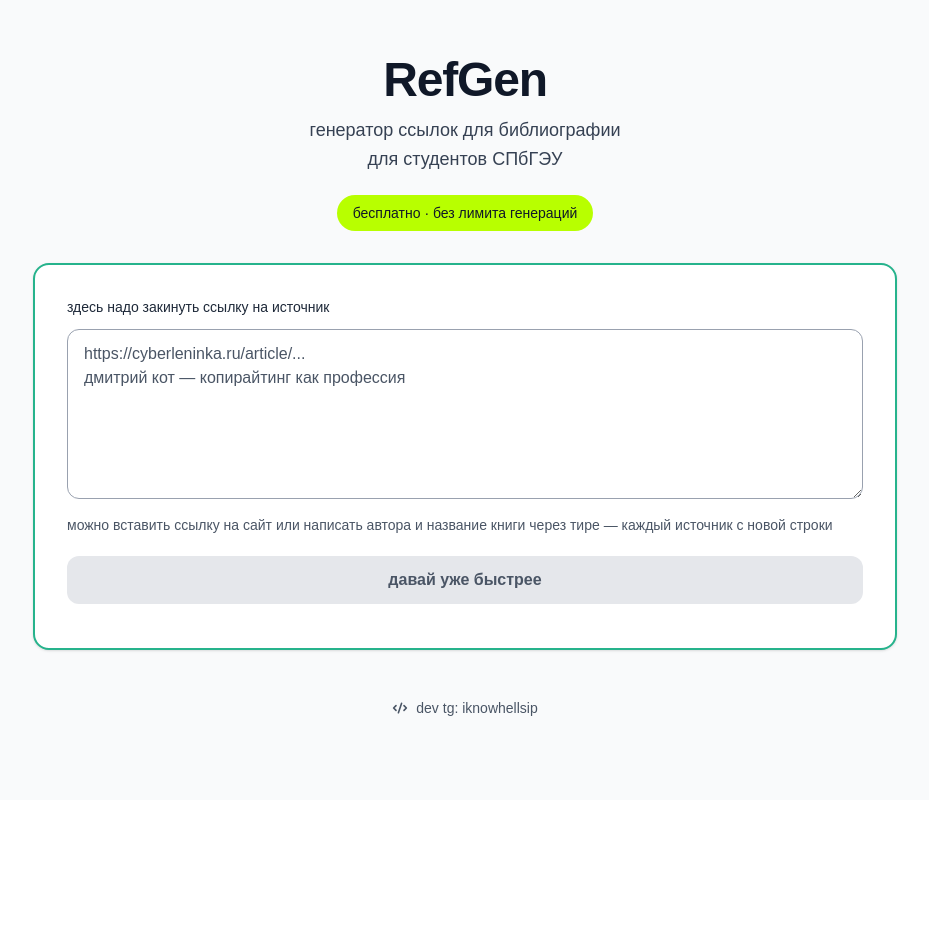
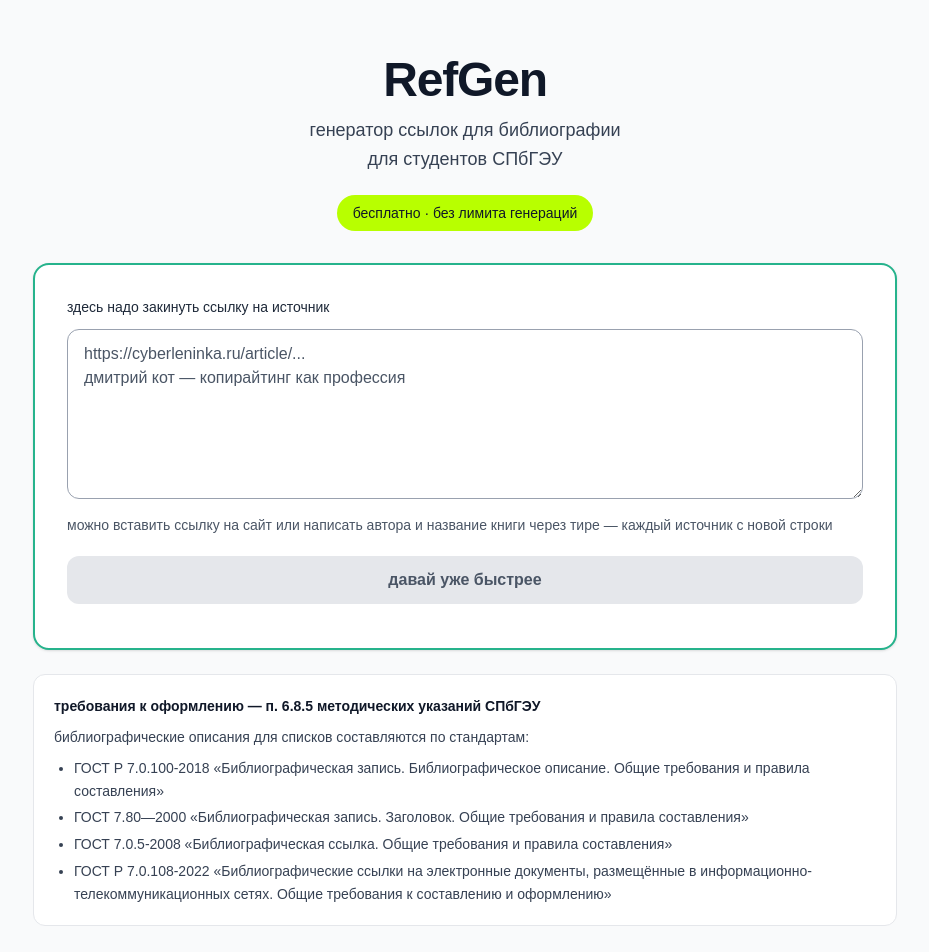
Before and after one commit to juhnolrd/refgen, a Next.js app: page / in a window 1280 px wide. Shown: the top 952 px of the page, without its empty margins (175-1104 px from the left). Before the commit the page ends 800 px from the top, so only its background shows below. Built offline with nearby package versions, Linux system fonts and the light colour scheme.

Commit message:
feat: alphabetical sorting + GOST requirements section

```diff
--- a/app/page.tsx
+++ b/app/page.tsx
@@ -251,6 +251,15 @@
           setProgress({ done: index + 1, total: lines.length });
         }
       }
+
+
+      // Сортируем весь список по алфавиту после обработки всех источников
+      setCitations((previous) => {
+        const sorted = [...previous].sort((a, b) =>
+          a.citation.localeCompare(b.citation, 'ru', { sensitivity: 'base' }),
+        );
+        return sorted;
+      });
     } finally {
       running.current = false;
       setLoading(false);
@@ -365,6 +374,35 @@
         </form>
 
 
+        <section className="mt-6 rounded-xl border border-gray-200 bg-white p-5 text-sm leading-relaxed text-gray-700">
+          <h2 className="mb-2 font-semibold text-gray-900">
+            требования к оформлению — п. 6.8.5 методических указаний СПбГЭУ
+          </h2>
+          <p>
+            библиографические описания для списков составляются по стандартам:
+          </p>
+          <ul className="mt-2 list-disc space-y-1 pl-5">
+            <li>
+              ГОСТ Р 7.0.100-2018 «Библиографическая запись. Библиографическое
+              описание. Общие требования и правила составления»
+            </li>
+            <li>
+              ГОСТ 7.80—2000 «Библиографическая запись. Заголовок. Общие
+              требования и правила составления»
+            </li>
+            <li>
+              ГОСТ 7.0.5-2008 «Библиографическая ссылка. Общие требования и
+              правила составления»
+            </li>
+            <li>
+              ГОСТ Р 7.0.108-2022 «Библиографические ссылки на электронные
+              документы, размещённые в информационно-телекоммуникационных
+              сетях. Общие требования к составлению и оформлению»
+            </li>
+          </ul>
+        </section>
+
+
         {notice && (
           <p role="status" className="mt-4 text-sm text-gray-700">
             {notice}
```
